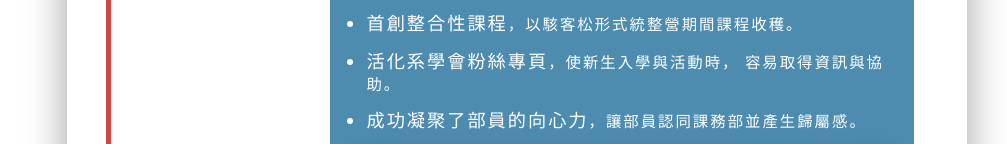
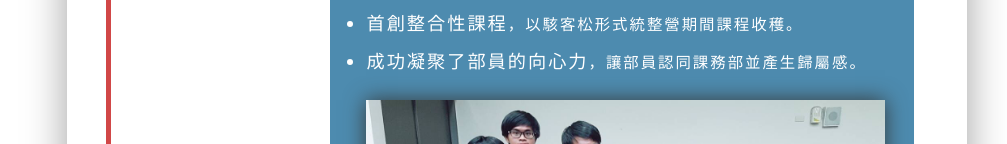
Before and after one commit to TimgleCT/TimgleCT.github.io, a plain HTML site: page index.html in a window 1280 px wide. Shown: the part 5422-5566 px from the top of the page, without its empty margins (273-1280 px from the left). Drawn offline with Linux system fonts and the light colour scheme; files that its build step writes are made by us from their sources.

Commit message:
修改課務部經驗內容

```diff
--- a/index.html
+++ b/index.html
@@ -424,7 +424,6 @@
                                     <ul>
                                         <li>各項課程活動組織管理，追蹤進度與內容規劃。</li>
                                         <li><span class = "important">首創整合性課程</span>，以駭客松形式統整營期間課程收穫。 </li>
-                                        <li><span class = "important">活化系學會粉絲專頁</span>，使新生入學與活動時， 容易取得資訊與協助。</li>
                                         <li><span class = "important">成功凝聚了部員的向心力</span>，讓部員認同課務部並產生歸屬感。 </li>
                                         <img class = "timelineImg" src = "img/6camp.jpg">
                                     </ul>
```
